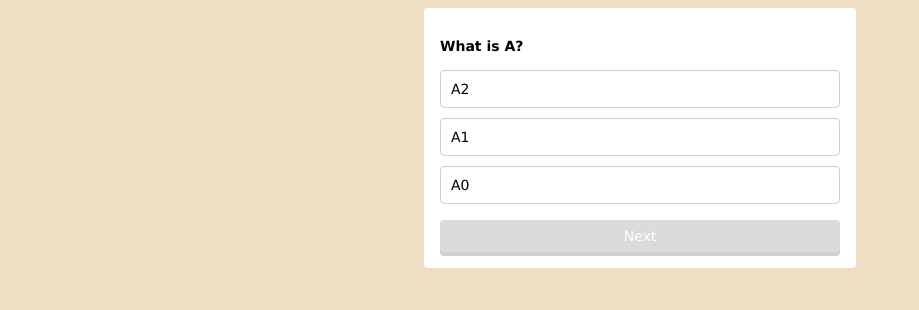
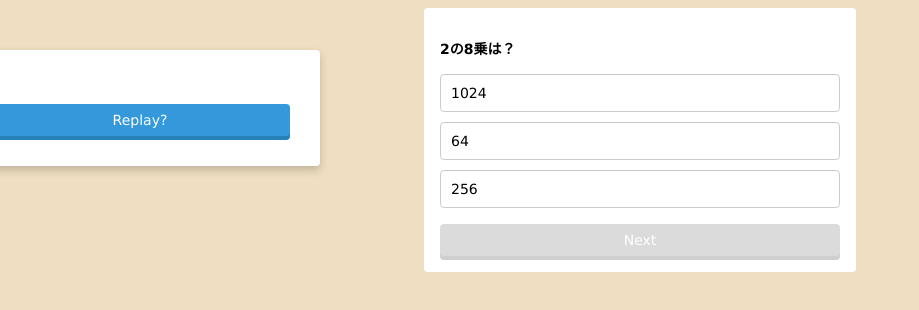
Before and after one commit to oshinkoshinko/Quiz_app, a plain HTML site: page index.html in a window 1280 px wide. Shown: the whole page, without its empty margins (0-919 px from the left). Drawn offline with Linux system fonts and the light colour scheme.

Commit message:
Finish Quiz lesson

```diff
--- a/css/styles.css
+++ b/css/styles.css
@@ -10,6 +10,7 @@ body {
   background: white;
   border-radius: 4px;
   padding: 16px;
+  position: relative;
 }
 
 #question {
@@ -57,7 +58,7 @@ body {
   content: '...wrong';
 }
 
-#btn {
+#btn, #result > a {
   background: #3498db;
   padding: 8px;
   border-radius: 4px;
@@ -72,3 +73,31 @@ body {
   box-shadow: 0 4px 0 #bbb;
   opacity: 0.7;
 }
+
+#result {
+  position: absolute;
+  width: 300px;
+  background: white;
+  padding: 30px;
+  box-shadow: 0 4px 8px rgba(0, 0, 0, 0.2);
+  top: 50px;
+  left: 0;
+  right: 0;
+  margin: 0 auto;
+  border-radius: 4px;
+  text-align: center;
+  transition: 0.4s;
+}
+
+#result.hidden {
+  transform: translate(-500px);
+}
+
+#result > p {
+  font-size: 24px;
+}
+
+#result > a {
+  display: block;
+  text-decoration: none;
+}
--- a/index.html
+++ b/index.html
@@ -14,6 +14,11 @@
     <div id="btn" class="disabled">Next</div>
   </section>
 
+  <section id="result" class="hidden">
+    <p></p>
+    <a href="">Replay?</a>
+  </section>
+
   <script src="js/main.js"></script>
 </body>
 
--- a/js/main.js
+++ b/js/main.js
@@ -4,12 +4,14 @@
   const question = document.getElementById('question');
   const choices = document.getElementById('choices');
   const btn = document.getElementById('btn');
+  const result = document.getElementById('result');
+  const scoreLabel1 = document.querySelector('#result > p')
 
-  const quizSet = [
-    {q: 'What is A?', c: ['A0', 'A1', 'A2']},
-    {q: 'What is B?', c: ['B0', 'B1', 'B2']},
-    {q: 'What is C?', c: ['C0', 'C1', 'C2']},
-  ];
+  const quizSet = shuffle([
+    {q: '世界で一番大きな湖は?', c: ['カスピ海', 'カリブ海', '琵琶湖']},  //一番目が正解の設定
+    {q: '2の8乗は？', c: ['256', '64', '1024']},
+    {q: '次のうち、最初にリリースされた言語は？', c: ['Python', 'JavaScript', 'HTML']},
+  ]);
   let currentNum = 0;
   let isAnswered;
   let score = 0;
@@ -73,7 +75,9 @@
     btn.classList.add('disabled');
 
     if (currentNum === quizSet.length - 1) {
-      console.log(`Score: ${score} / ${quizSet.length}`);
+      // console.log(`Score: ${score} / ${quizSet.length}`);
+      scoreLabel1.textContent = `Score: ${score} / ${quizSet.length}`;
+      result.classList.remove('hidden');
     } else {
       currentNum++;
       setQuiz();
```
